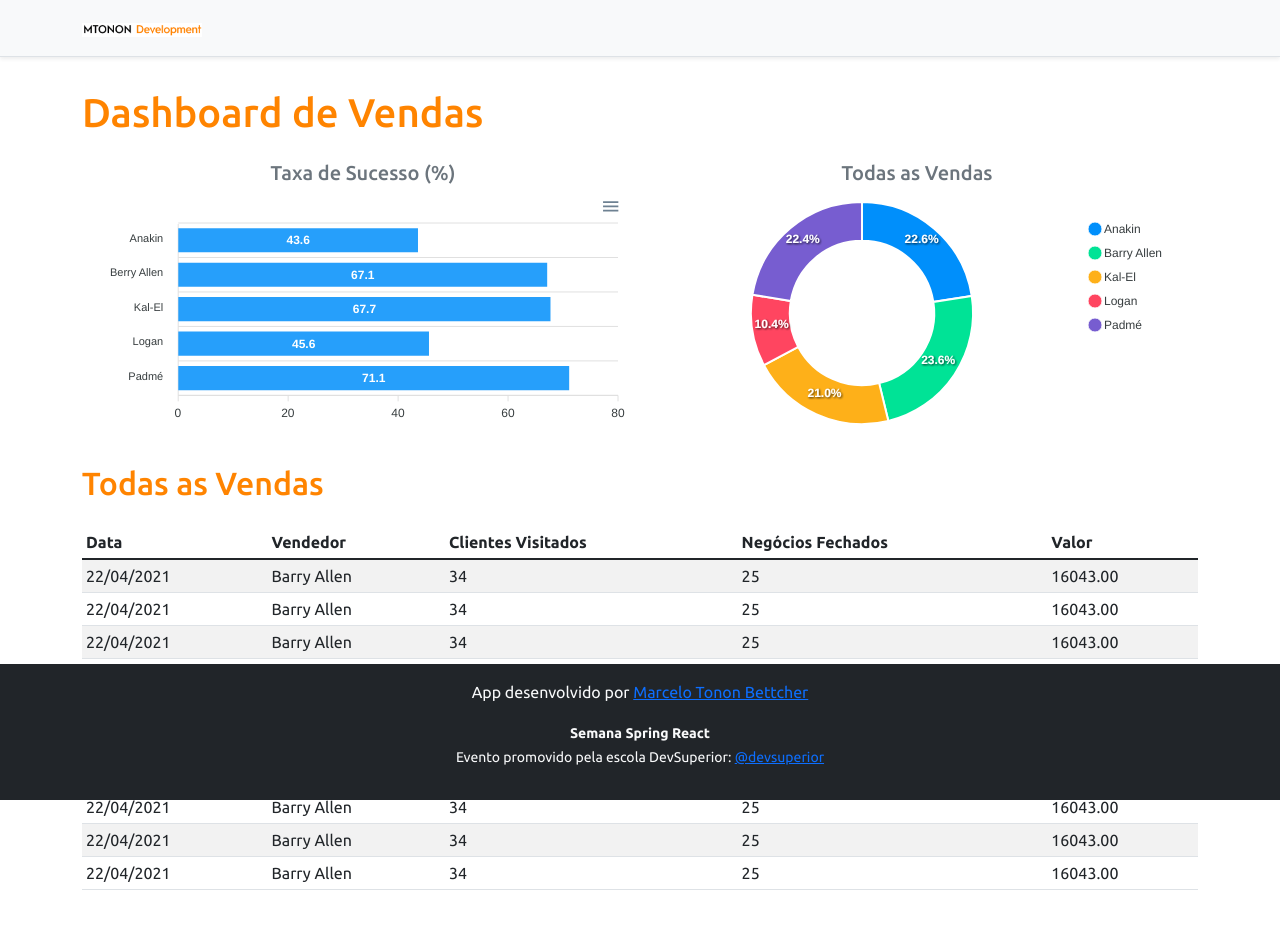
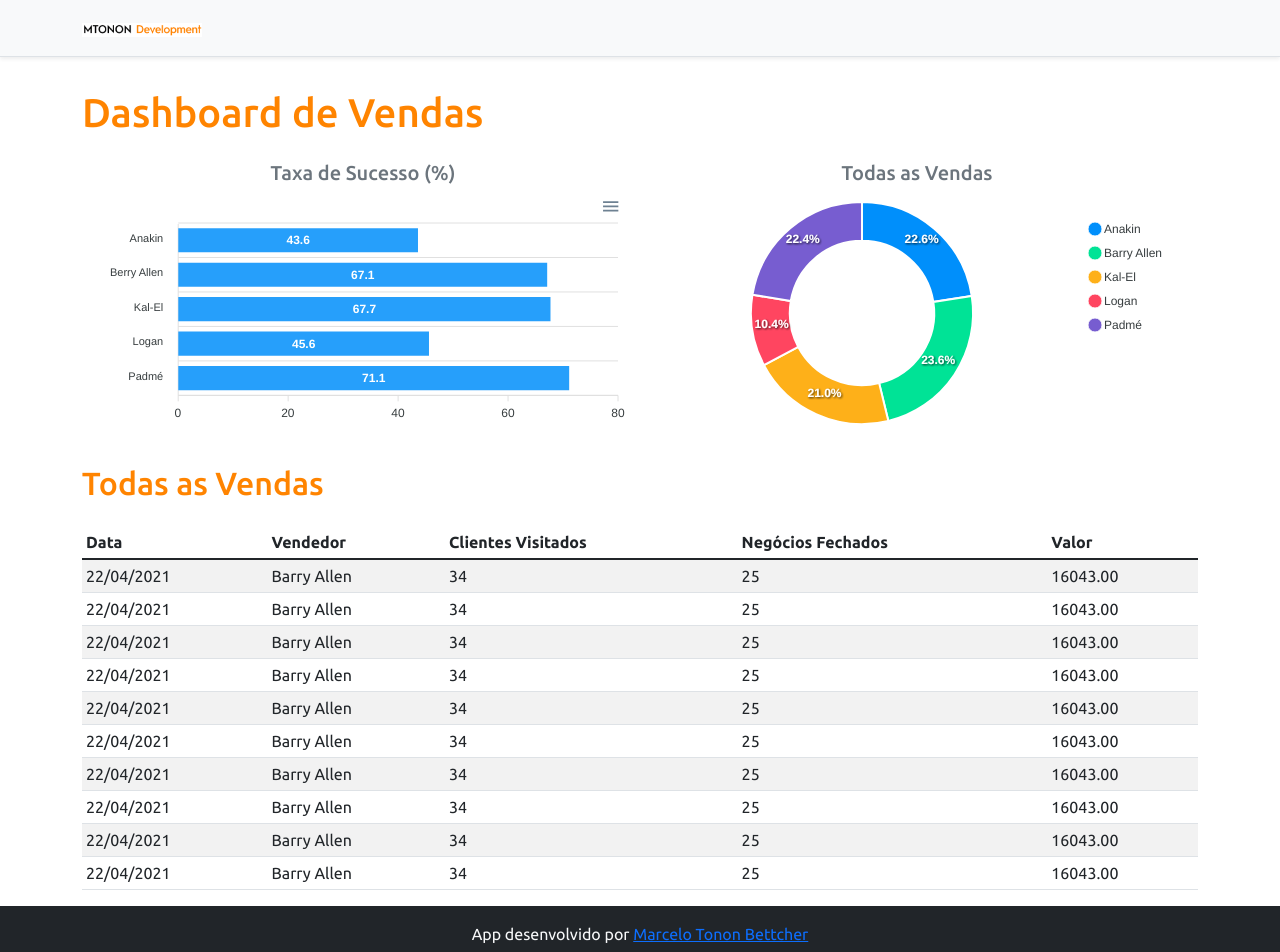
Before and after one commit to mbettcher/projeto-sds5, a React (Create React App) app in the folder frontend/: page / in a window 1280 px wide. Shown: the top 952 px of the page. Before the commit the page ends 906 px from the top, so only its background shows below. Built offline with nearby package versions, Linux system fonts and the light colour scheme; the HTML template or start-up script is replaced by a standard one.

Commit message:
Component Footer adjustment

```diff
--- a/frontend/src/components/DataTable/index.tsx
+++ b/frontend/src/components/DataTable/index.tsx
@@ -2,7 +2,7 @@ function DataTable() {
   return (
     <div>
       <div className="table-responsive">
-        <table className="table align-middle table-striped table-sm">
+        <table className="table table-striped table-sm">
           <thead>
             <tr>
               <th>Data</th>
--- a/frontend/src/components/Footer/index.tsx
+++ b/frontend/src/components/Footer/index.tsx
@@ -1,6 +1,6 @@
 function Footer() {
   return (
-    <div className="fixed-bottom">
+    <div>
       <footer className="footer mt-auto py-3 bg-dark">
         <div className="container">
           <p className="text-light">
```
